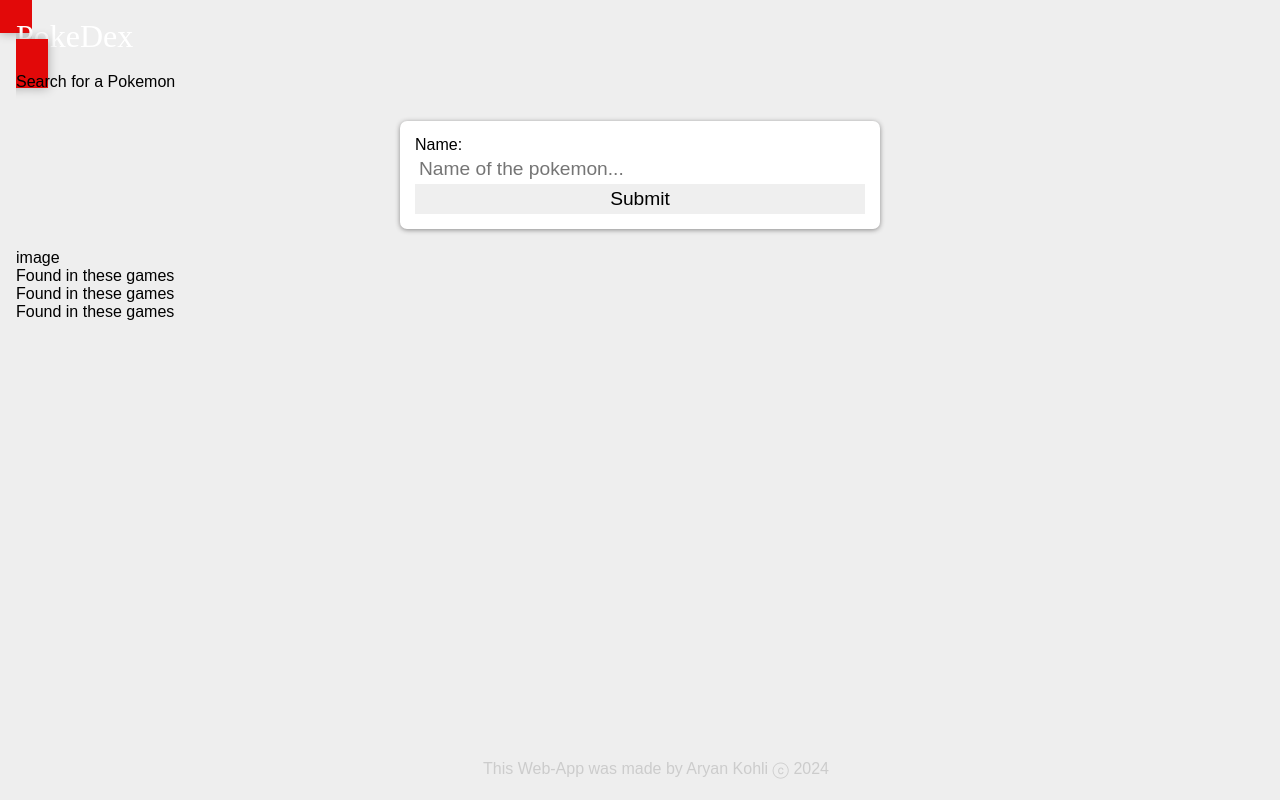
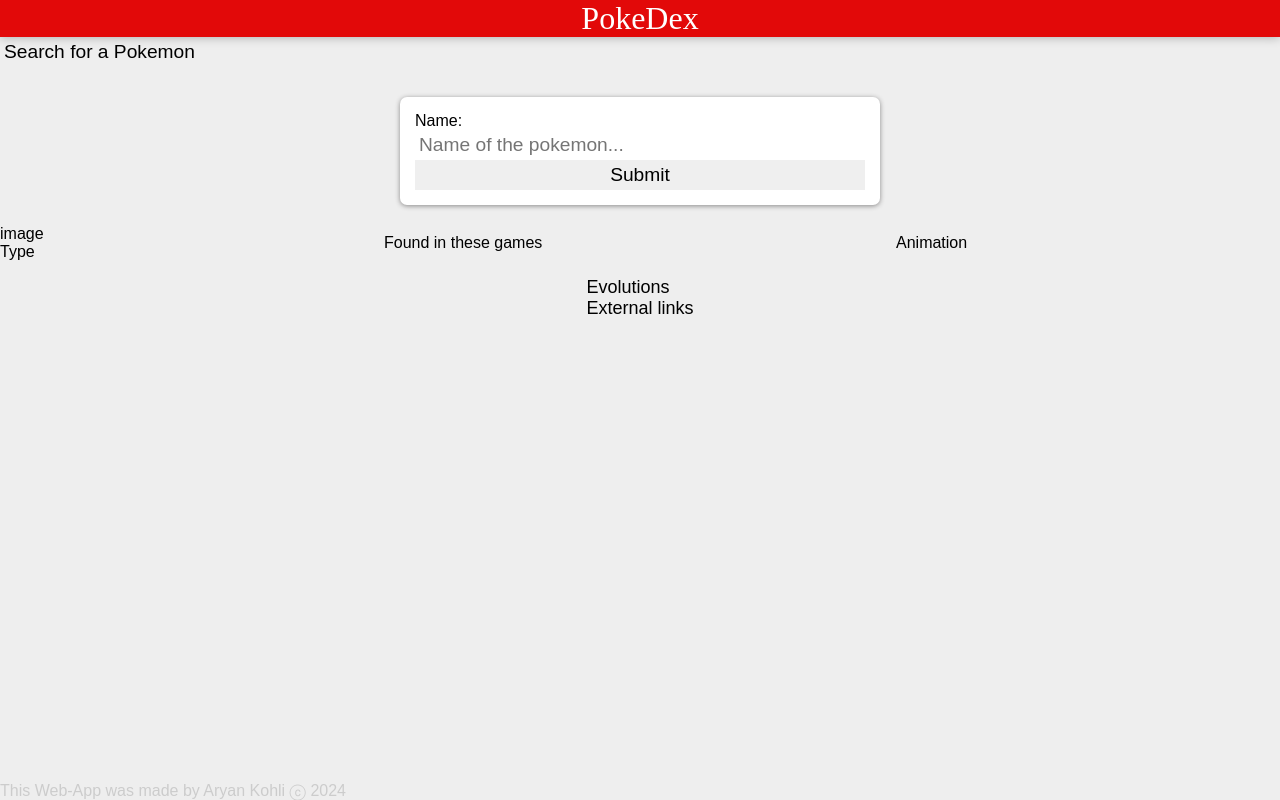
Before and after one commit to AryanKohli88/Pokedex, a React (Vite) app in the folder Pokedex-WebApp/: page / in a window 1280 px wide. Built offline with nearby package versions, Linux system fonts and the light colour scheme.

Commit message:
structured

```diff
--- a/Pokedex-WebApp/public/style.css
+++ b/Pokedex-WebApp/public/style.css
@@ -8,25 +8,23 @@
 }
 body {
   background: #eee;
-  padding: 0 16px;
 }
-
 footer {
     position: absolute;
     text-align: center;
     bottom: 0;
-    width: 100%;
-    height: 2.5rem;
+    /* width: 100%; */
+    /* height: 2.5rem; */
 }
 
 footer p {
   color: #ccc;
 }
-
-topbar {
+.topDiv {
   background-color: #e20909;
-  margin: auto -16px;
-  padding: 16px 32px;
+  display: flex;
+  align-items: center; /* Vertically center */
+  justify-content: center; /* Horizontally center */
   box-shadow: 0 0 10px 0 rgba(0, 0, 0, 0.3);
 }
 
@@ -34,6 +32,7 @@
   color: #fff;
   font-family: "McLaren", cursive;
   font-weight: 200;
+  margin: 0;
 }
 
 
@@ -46,6 +45,7 @@
   border-radius: 7px;
   box-shadow: 0 1px 5px rgb(138, 137, 137);
 }
+
 form input,
 form textarea {
   width: 100%;
@@ -70,27 +70,14 @@
   cursor: pointer;
   outline: none;
 }
-
-/*  ------------------------------- */
-
-
-#topDiv {
-  height: 10vh;
-  width: 99%;
-  border: 4px solid black;
-  background-color: rgb(255, 255, 255);
-  font-family: "Lucida Console", "Courier New", monospace;
-  display: flex;
-  justify-content: center;
-  align-items: center;
-  }
-  h1{
-    font-family: 'Press Start 2P', cursive;
-  }
-
-  h2{
-    font-family: 'Roboto', sans-serif;
-    text-transform: uppercase;
+.searchLabel{
+  width: 100%;
+  border: none;
+  padding: 4px;
+  outline: none;
+  font-size: 1.2em;
+  font-family: inherit;
+  resize: none;
 }
 
 .games{
@@ -106,13 +93,11 @@
 
 #bottomDiv {
 width: 97%;
-  /* display: flex; */
 margin-top: 1vh;
 background-color: white;
 border: 4px solid red;
 border-radius: 20px;
 padding: 20px;
-  /* margin: 10px; */
 }
 
 .left {
@@ -147,7 +132,6 @@
   font-size: 18px;
   font-family: sans-serif;
   width: 100%;
-    /* this thing can center anything inside this div */
   display: flex;
   justify-content: center;
 }
--- /dev/null
+++ b/Pokedex-WebApp/src/components/Animation.jsx
@@ -0,0 +1,11 @@
+import React from "react";
+
+function Animation() {
+  return (
+    <div>
+        Animation
+    </div>
+  );
+}
+
+export default Animation;
--- a/Pokedex-WebApp/src/components/Card.jsx
+++ b/Pokedex-WebApp/src/components/Card.jsx
@@ -1,14 +1,28 @@
 import React from "react";
 import Image from "./Image.jsx"
+import Type from "./Type.jsx"
 import FoundInGames from "./FoundInGames.jsx"
+import Animation from "./Animation.jsx"
 import Evolution from "./Evolution.jsx"
 import KnowMore from "./KnowMore.jsx"
 function Card(){
     return <div>
-        <Image />
-        <FoundInGames />
-        <Evolution />
+        <div class="up">
+            <div class="left">
+                {/* <h2>Pokedex #<%=id%></h2> */}
+                <Image />
+                <Type />
+            </div>
+            <div class="right">
+            <FoundInGames />
+            </div>
+            <div class="right-animation">
+            <Animation />
+            </div>
+        </div>
+        <div class="down">
         <KnowMore />
+        </div>
     </div>
 }
 
--- a/Pokedex-WebApp/src/components/Evolution.jsx
+++ b/Pokedex-WebApp/src/components/Evolution.jsx
@@ -1,7 +1,7 @@
 import React from "react";
 function Evolution(){
     return <div>
-        Found in these games
+        Evolutions
     </div>
 }
 
--- a/Pokedex-WebApp/src/components/KnowMore.jsx
+++ b/Pokedex-WebApp/src/components/KnowMore.jsx
@@ -1,7 +1,9 @@
 import React from "react";
+import Evolution from './Evolution.jsx'
 function KnowMore(){
     return <div>
-        Found in these games
+        <Evolution />
+        External links
     </div>
 }
 
--- a/Pokedex-WebApp/src/components/SearchBar.jsx
+++ b/Pokedex-WebApp/src/components/SearchBar.jsx
@@ -4,7 +4,7 @@
   const year = new Date().getFullYear();
   return (
     <div>
-        <p>Search for a Pokemon</p>
+        <p class="searchLabel">Search for a Pokemon</p>
         <form action="/submit" method="POST" class="form" id="pokemonForm">
          <label>Name: </label>
         <input placeholder="Name of the pokemon..." type="text" name="pokemon" class="text-box" required/>
--- /dev/null
+++ b/Pokedex-WebApp/src/components/Type.jsx
@@ -0,0 +1,11 @@
+import React from "react";
+
+function Type() {
+  return (
+    <div>
+        Type
+    </div>
+  );
+}
+
+export default Type;
```
Also changed, not shown: Pokedex-WebApp/src/assets/placeholder_Image.jpeg (added), Pokedex-WebApp/src/assets/placeholder_pokeball.jpeg (added). Lines whose indentation alone changed are shown as unchanged.
